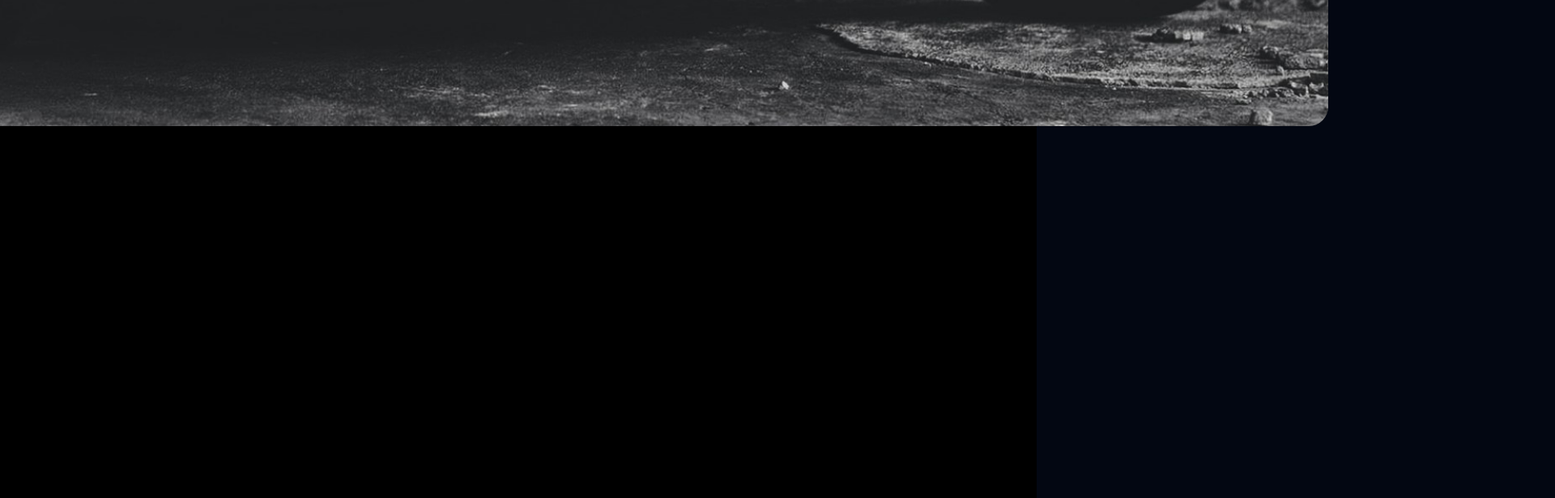
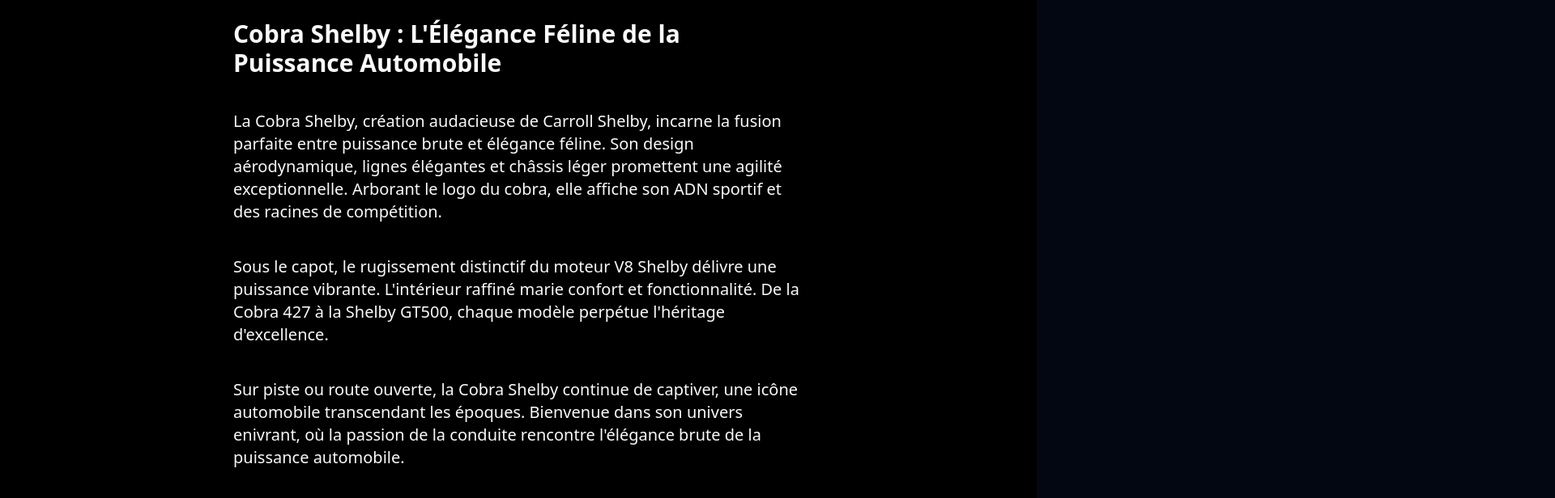
Before and after one commit to mickaelrebeau/Cars-Landing-Page, a React (Vite) app: page / in a window 1280 px wide. Shown: the part 4980-5596 px from the top of the page at 81% size, 1920 px wide, since content can reach past the window. Built offline with nearby package versions, Linux system fonts and the light colour scheme.

Commit message:
💄style: update zoom section

```diff
--- a/src/components/Zoom.tsx
+++ b/src/components/Zoom.tsx
@@ -1,10 +1,9 @@
 import { cobra } from "@/assets/images";
 import { useScroll, useTransform, motion } from "framer-motion";
-import { useRef, useState } from "react";
+import { useRef } from "react";
 
 export const Zoom = () => {
 	const container = useRef<HTMLDivElement>(null);
-	const [isComplete, setIsComplete] = useState(false);
 
 	const { scrollYProgress } = useScroll({
 		target: container,
@@ -13,17 +12,18 @@
 
 	const scale = useTransform(scrollYProgress, [0, 1], [1, 4]);
 
-	const handleAnimationComplete = () => {
-		setIsComplete(true);
-	};
+	const translateY = useTransform(scrollYProgress, [0, 8], ["0%", "-100%"]);
 
 	return (
-		<section ref={container} className="w-full h-[300vh] bg-black relative">
-			<div className="w-full h-[100vh] sticky top-0">
+		<section
+			ref={container}
+			id="Cobra"
+			className="w-full h-[300vh] bg-black relative"
+		>
+			<div className="w-full h-[100vh] sticky top-0 overflow-hidden">
 				<motion.div
-					className="w-full h-full flex items-center justify-center absolute top-0"
+					className="w-full h-full flex flex-col items-center justify-center absolute top-0"
 					style={{ scale }}
-					onAnimationComplete={handleAnimationComplete}
 				>
 					<img
 						src={cobra}
@@ -31,52 +31,37 @@
 					/>
 				</motion.div>
 			</div>
-			{isComplete && (
-				<div className="w-full h-[100vh] sticky top-0 bg-black">
-					<div className="mx-auto w-[80%] h-full flex flex-col items-center justify-center gap-4">
-						<h2>Cobra Shelby : L'Élégance Féline de la Puissance Automobile</h2>
+			<motion.div
+				style={{
+					translateY: translateY,
+				}}
+				className="w-full h-[100vh] sticky top-0 flex flex-col justify-end gap-8"
+			>
+				<div className="p-8 mx-auto w-[60%] h-auto flex flex-col items-center justify-center gap-10 bg-black/50 rounded-md backdrop-blur-sm">
+					<h2 className="text-3xl font-bold">
+						Cobra Shelby : L'Élégance Féline de la Puissance Automobile
+					</h2>
 					<p className="text-xl">
-							Plongez dans l'univers audacieux de la Cobra Shelby, une icône
-							intemporelle qui incarne la fusion parfaite entre la puissance
-							brute et l'élégance féline. Conçue par le légendaire Carroll
-							Shelby, cette supercar emblématique incarne l'esprit indomptable
-							de l'ingénierie automobile américaine.
+						La Cobra Shelby, création audacieuse de Carroll Shelby, incarne la
+						fusion parfaite entre puissance brute et élégance féline. Son design
+						aérodynamique, lignes élégantes et châssis léger promettent une
+						agilité exceptionnelle. Arborant le logo du cobra, elle affiche son
+						ADN sportif et des racines de compétition.
 					</p>
 					<p className="text-xl">
-							Dotée d'un design aérodynamique saisissant, la Cobra Shelby séduit
-							dès le premier regard. Ses lignes élégantes et ses courbes
-							sculpturales soulignent son caractère racé, tandis que son châssis
-							léger promet une agilité exceptionnelle sur la route. Arborant le
-							logo emblématique du cobra, cette voiture ne cache pas son ADN
-							sportif et ses racines de compétition.
+						Sous le capot, le rugissement distinctif du moteur V8 Shelby délivre
+						une puissance vibrante. L'intérieur raffiné marie confort et
+						fonctionnalité. De la Cobra 427 à la Shelby GT500, chaque modèle
+						perpétue l'héritage d'excellence.
 					</p>
 					<p className="text-xl">
-							Sous le capot, le rugissement distinctif du moteur V8 Shelby
-							résonne, délivrant une puissance qui fait vibrer l'âme. Chaque
-							modèle incarne la performance pure, offrant des performances sur
-							route inégalées. De la Cobra 427 emblématique à la plus récente
-							Shelby GT500, chaque incarnation de la Cobra perpétue l'héritage
-							d'excellence de Shelby.
-						</p>
-						<p className="text-xl">
-							L'intérieur raffiné de la Cobra Shelby marie avec élégance confort
-							et fonctionnalité. Les détails artisanaux et les finitions haut de
-							gamme créent un habitacle qui séduit les amateurs de luxe tout en
-							captivant les passionnés de conduite sportive.
-						</p>
-						<p className="text-xl">
-							Que ce soit sur la piste ou sur la route ouverte, la Cobra Shelby
-							continue de captiver les amateurs de voitures du monde entier.
-							Symbole de performance légendaire et d'une esthétique inégalée, la
-							Cobra Shelby reste une icône automobile qui transcende les
-							époques, suscitant l'admiration de tous ceux qui la croisent.
-							Bienvenue dans l'univers enivrant de la Cobra Shelby, où la
-							passion pour la conduite rencontre l'élégance brute de la
-							puissance automobile.
+						Sur piste ou route ouverte, la Cobra Shelby continue de captiver,
+						une icône automobile transcendant les époques. Bienvenue dans son
+						univers enivrant, où la passion de la conduite rencontre l'élégance
+						brute de la puissance automobile.
 					</p>
 				</div>
-				</div>
-			)}
+			</motion.div>
 		</section>
 	);
 };
```
Lines whose indentation alone changed are shown as unchanged.
